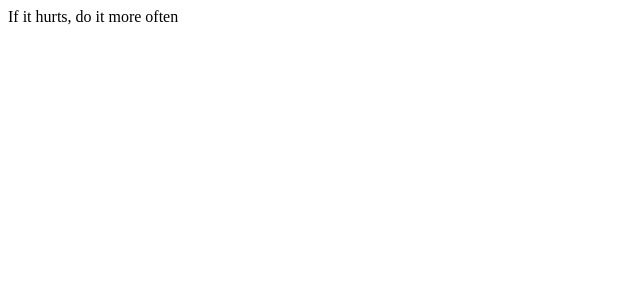
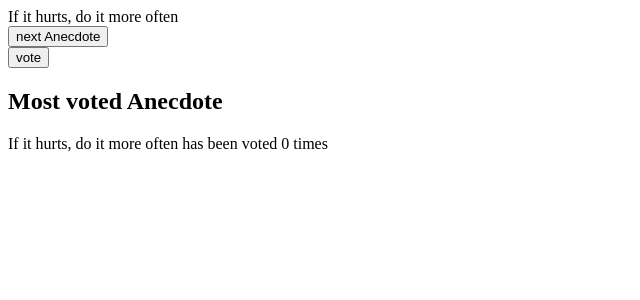
Before and after one commit to tparanidharan/part1, a React (Create React App) app: page / in a window 1280 px wide. Shown: the top 300 px of the page, without its empty margins (0-640 px from the left). Built offline with nearby package versions, Linux system fonts and the light colour scheme.

Commit message:
Anecdote completed

```diff
--- a/src/App.js
+++ b/src/App.js
@@ -1,5 +1,12 @@
 import React, { useState } from 'react'
 
+const MostVoted = ({copy,votescnt}) =>{
+  console.log("in most voted",copy,votescnt,Math.max( ...votescnt));
+const maxVotedAnnectode=copy[votescnt.indexOf(Math.max( ...votescnt))] || copy[0];
+return <>{maxVotedAnnectode} has been voted {Math.max( ...votescnt)} times</>
+}
+
+const Button = ({handleClick, text}) =>  <div><button onClick={handleClick}>{text}</button></div>
 const App = () => {
   const anecdotes = [
     'If it hurts, do it more often',
@@ -10,12 +17,25 @@ const App = () => {
     'Debugging is twice as hard as writing the code in the first place. Therefore, if you write the code as cleverly as possible, you are, by definition, not smart enough to debug it.',
     'Programming without an extremely heavy use of console.log is same as if a doctor would refuse to use x-rays or blod tests when dianosing patients'
   ]
-
+  const [votes,setvotes] = useState(new Array(anecdotes.length).fill(0));
   const [selected, setSelected] = useState(0)
-
+  const selAnecdote = () => {
+  const value = Math.floor((Math.random() * anecdotes.length)  );
+  setSelected(value);
+}
+const addVotes=() => {
+  const copy = [...votes];
+  copy[selected]+=1;
+  console.log("copy:",copy);
+  setvotes(copy);
+}
   return (
     <div>
       {anecdotes[selected]}
+      <Button handleClick={selAnecdote} text="next Anecdote"/>
+      <Button handleClick={addVotes} text="vote"/>
+      <h2> Most voted Anecdote</h2>
+      <MostVoted copy={anecdotes} votescnt={votes} />
     </div>
   )
 }
```
